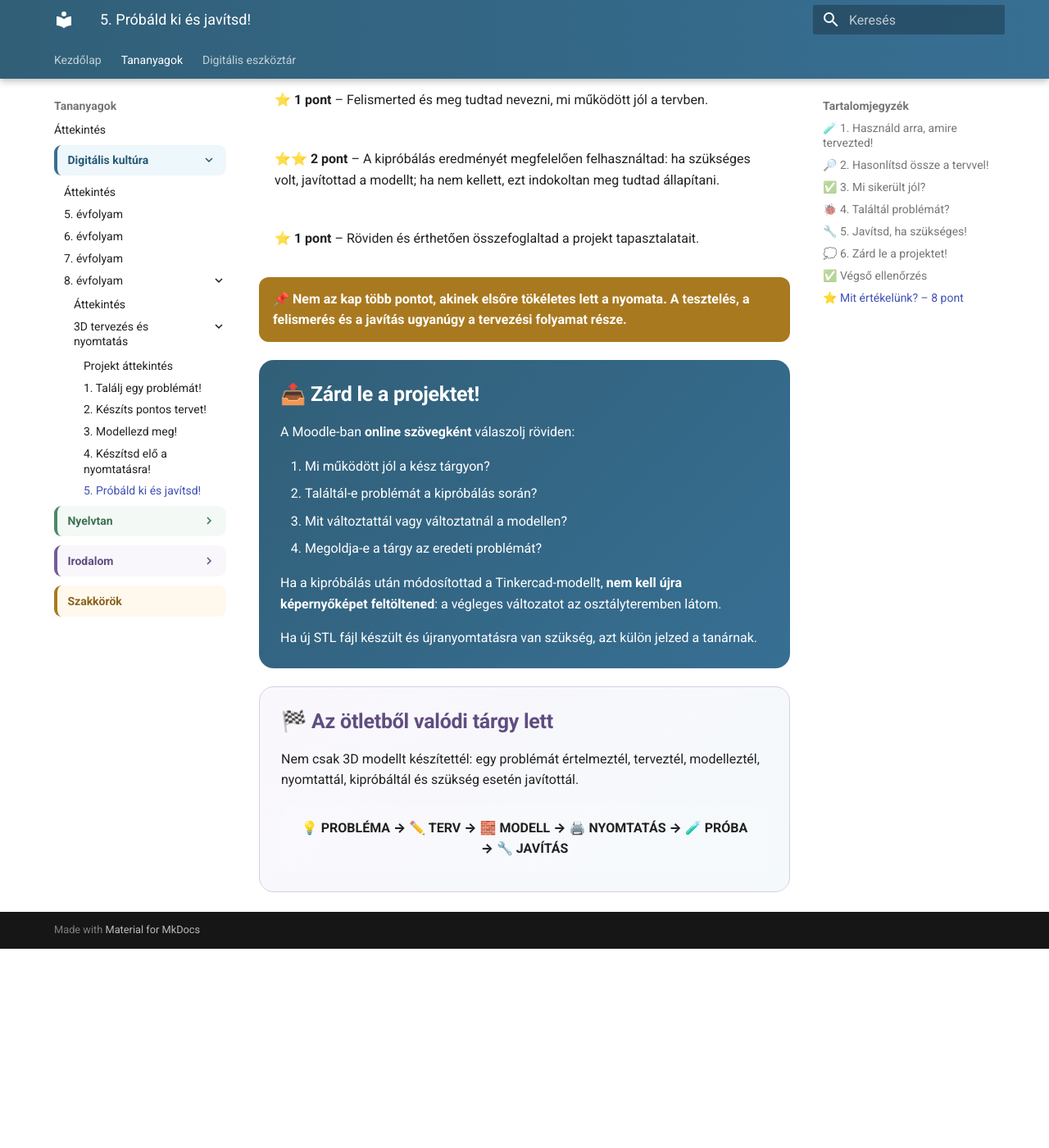
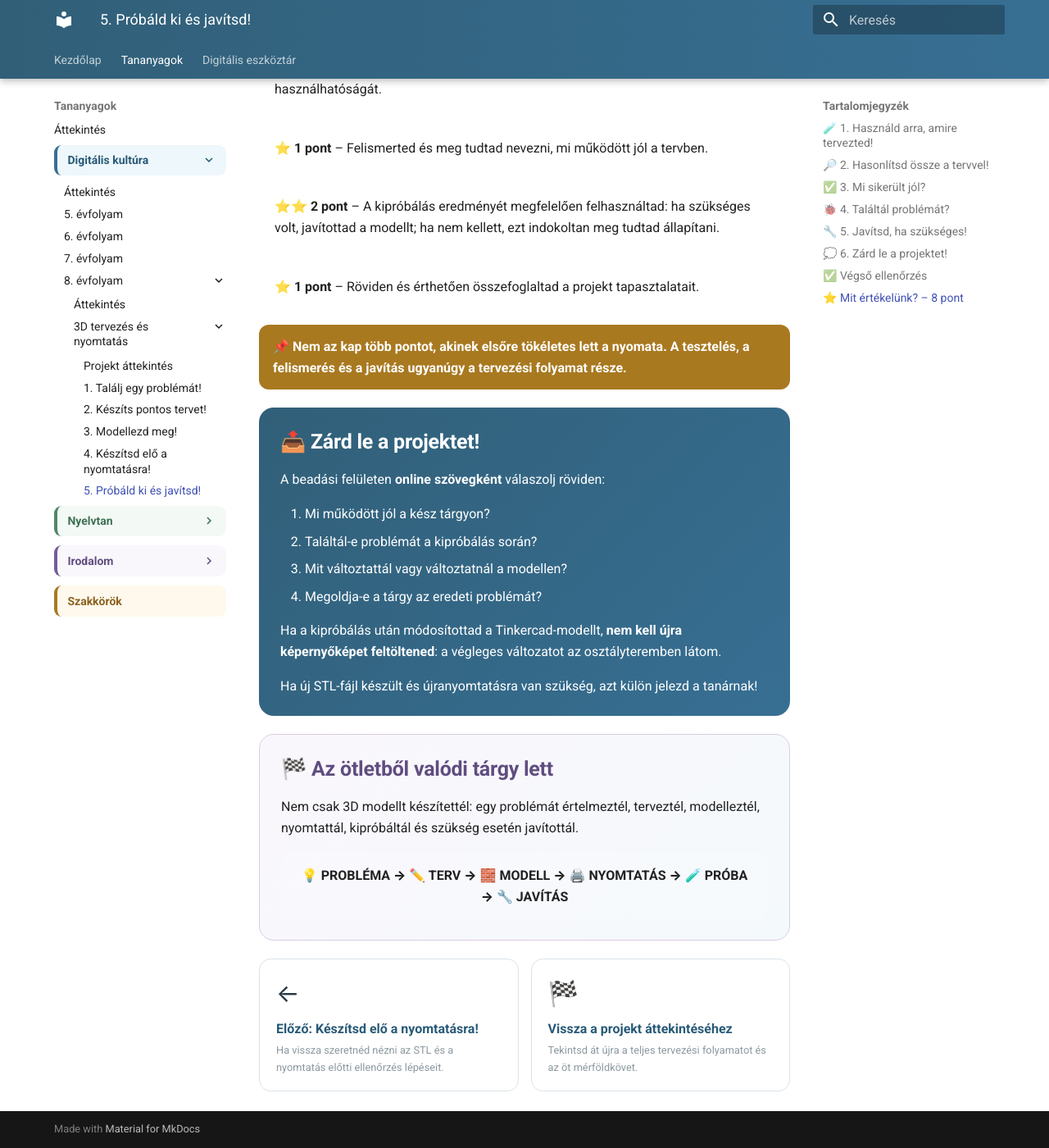
Before and after one commit to bsuszter/digitalis-eszkoztar, an MkDocs documentation site: the page built from docs/tananyagok/digitalis-kultura/8-evfolyam/3d-tervezes/05-probald-ki-es-javitsd.md, in a window 1280 px wide and 1400 px high, scrolled down 3742 px. Shown: the whole window at 82% size. Built offline with MkDocs 1.6.1 and Material for MkDocs 9.7.7, drawn with Linux system fonts in a browser that asks for light colours; before the commit the page ends 4899 px from its top, so only the background shows below that; some of the changed text lies outside the part shown.

Commit message:
Refresh milestone 5 revision toolkit links and project closure

```diff
--- a/docs/tananyagok/digitalis-kultura/8-evfolyam/3d-tervezes/05-probald-ki-es-javitsd.md
+++ b/docs/tananyagok/digitalis-kultura/8-evfolyam/3d-tervezes/05-probald-ki-es-javitsd.md
@@ -72,6 +72,32 @@ Ha találtál olyan problémát, amelyet a modellen lehet javítani, térj vissz
 
 Ha a módosított változatot újra ki tudjuk nyomtatni, próbáld ki azt is! Ha erre nincs lehetőség, a javított terv elkészítése és indoklása is értékes része a munkának.
 
+<details>
+<summary><strong>🧰 Segítség, ha vissza kell térned a Tinkercadhez</strong></summary>
+
+<div class="related-grid">
+  <a href="../../../../eszkoztar/tinkercad/gyors-szerkesztes/" target="_blank" rel="noopener">
+    <span class="related-icon">↩️</span>
+    <span class="related-text"><strong>Visszavonás és gyors szerkesztés</strong><small>Ha javítás közben törölnél, visszavonnál vagy gyorsbillentyűt keresel.</small></span>
+  </a>
+  <a href="../../../../eszkoztar/tinkercad/meretezes/" target="_blank" rel="noopener">
+    <span class="related-icon">📏</span>
+    <span class="related-text"><strong>Méretezés és igazítás</strong><small>Ha a teszt során kiderült, hogy méreten vagy illeszkedésen kell változtatni.</small></span>
+  </a>
+  <a href="../../../../eszkoztar/tinkercad/nyomtatas-elokeszites/" target="_blank" rel="noopener">
+    <span class="related-icon">🖨️</span>
+    <span class="related-text"><strong>3D nyomtatásra előkészítés</strong><small>Ha a javított modellt újra ellenőriznéd nyomtatás előtt.</small></span>
+  </a>
+  <a href="../../../../eszkoztar/tinkercad/exportalas-stl/" target="_blank" rel="noopener">
+    <span class="related-icon">📤</span>
+    <span class="related-text"><strong>Exportálás STL-be</strong><small>Ha a javított változatból új nyomtatási fájlt kell készíteni.</small></span>
+  </a>
+</div>
+
+**Javítás után ugyanaz a folyamat indul újra:** Tinkercad-terv → ellenőrzés → új STL → szükség esetén új nyomtatás.
+
+</details>
+
 ## 💭 6. Zárd le a projektet!
 
 A beadási felületen röviden válaszolj az alábbi kérdésekre!
@@ -109,7 +135,7 @@ A jelölések csak ezen az oldalon látszanak, bezárás után nem mentődnek el
 
 <div class="project-submit">
   <h2>📤 Zárd le a projektet!</h2>
-  <p>A Moodle-ban <strong>online szövegként</strong> válaszolj röviden:</p>
+  <p>A beadási felületen <strong>online szövegként</strong> válaszolj röviden:</p>
   <ol>
     <li>Mi működött jól a kész tárgyon?</li>
     <li>Találtál-e problémát a kipróbálás során?</li>
@@ -117,7 +143,7 @@ A jelölések csak ezen az oldalon látszanak, bezárás után nem mentődnek el
     <li>Megoldja-e a tárgy az eredeti problémát?</li>
   </ol>
   <p>Ha a kipróbálás után módosítottad a Tinkercad-modellt, <strong>nem kell újra képernyőképet feltöltened</strong>: a végleges változatot az osztályteremben látom.</p>
-  <p>Ha új STL fájl készült és újranyomtatásra van szükség, azt külön jelzed a tanárnak.</p>
+  <p>Ha új STL-fájl készült és újranyomtatásra van szükség, azt külön jelezd a tanárnak!</p>
 </div>
 
 <div class="project-next">
@@ -125,3 +151,14 @@ A jelölések csak ezen az oldalon látszanak, bezárás után nem mentődnek el
   <p>Nem csak 3D modellt készítettél: egy problémát értelmeztél, terveztél, modelleztél, nyomtattál, kipróbáltál és szükség esetén javítottál.</p>
   <div class="project-flow">💡 PROBLÉMA → ✏️ TERV → 🧱 MODELL → 🖨️ NYOMTATÁS → 🧪 PRÓBA → 🔧 JAVÍTÁS</div>
 </div>
+
+<div class="related-grid">
+  <a href="../04-keszitsd-elo-a-nyomtatasra/">
+    <span class="related-icon">←</span>
+    <span class="related-text"><strong>Előző: Készítsd elő a nyomtatásra!</strong><small>Ha vissza szeretnéd nézni az STL és a nyomtatás előtti ellenőrzés lépéseit.</small></span>
+  </a>
+  <a href="../">
+    <span class="related-icon">🏁</span>
+    <span class="related-text"><strong>Vissza a projekt áttekintéséhez</strong><small>Tekintsd át újra a teljes tervezési folyamatot és az öt mérföldkövet.</small></span>
+  </a>
+</div>
```
